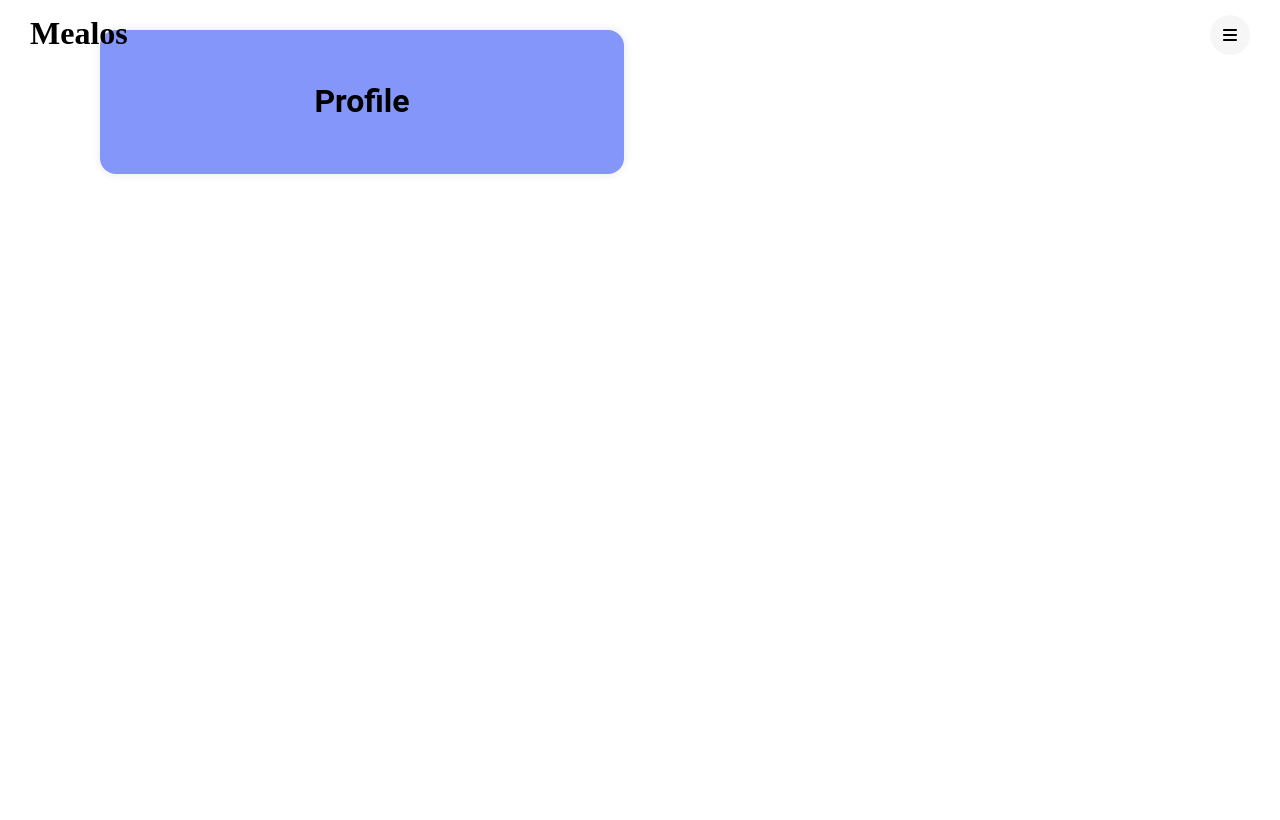
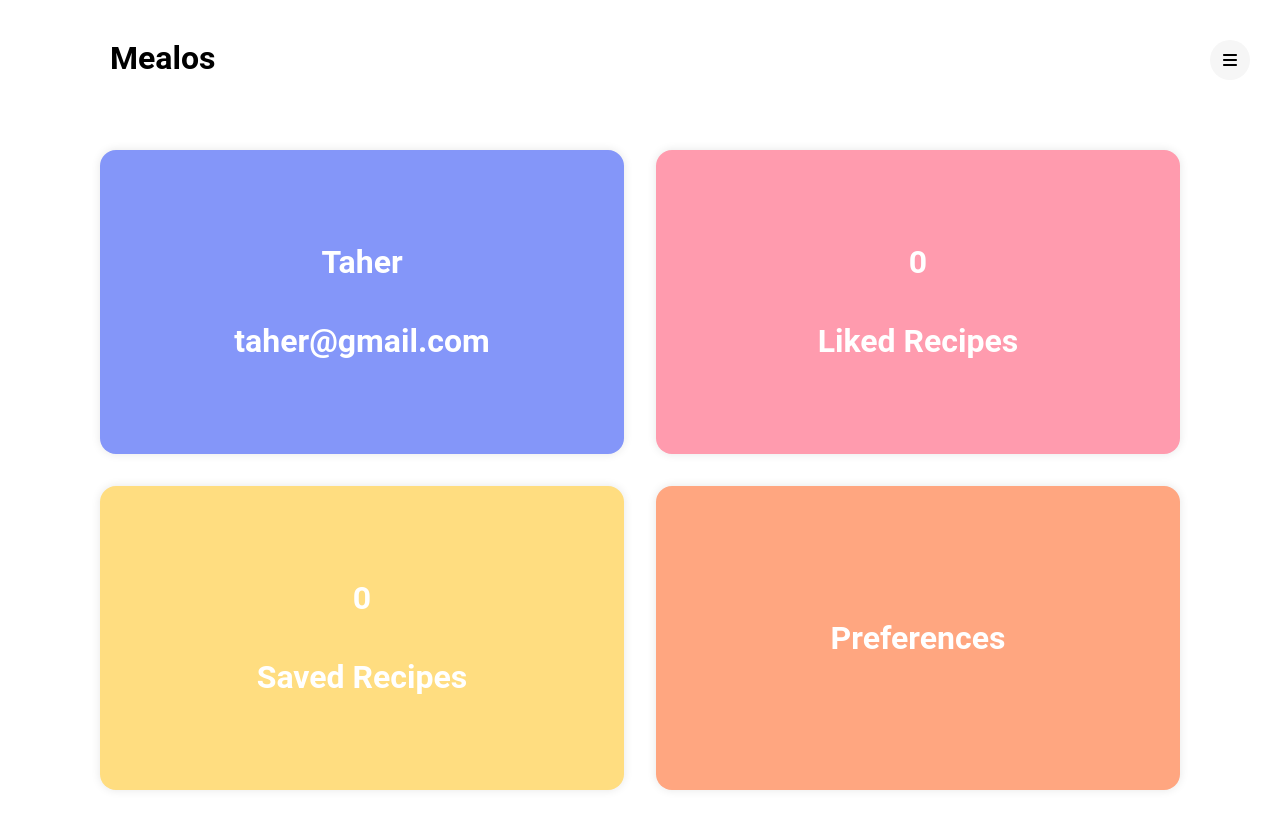
Before and after one commit to nawresncib12/pfa-front, a React (Create React App) app: page /profile in a window 1280 px wide. Built offline with nearby package versions, Linux system fonts and the light colour scheme.

Commit message:
feat: profile layout

```diff
--- a/src/auth/AuthContext.tsx
+++ b/src/auth/AuthContext.tsx
@@ -16,6 +16,8 @@ export type User = {
   email: string;
 
   preferences?: Preferences;
+  likedRecipes?: unknown[];
+  savedRecipes?: unknown[];
   // Add other user properties as needed
 };
 
--- a/src/components/atoms/Layout/Layout.style.tsx
+++ b/src/components/atoms/Layout/Layout.style.tsx
@@ -6,7 +6,6 @@ export const MOBILE_HORIZONTAL_PADDING = 50;
 export const Layout = styled.div`
   min-height: 100vh;
   width: 100%;
-  display: flex;
 `;
 
 export const Body = styled.div`
--- a/src/components/molecules/Header/Header.style.tsx
+++ b/src/components/molecules/Header/Header.style.tsx
@@ -1,21 +1,24 @@
 import styled from "styled-components";
+import {
+  HORIZONTAL_PADDING,
+  MOBILE_HORIZONTAL_PADDING,
+  VERTICAL_PADDING
+} from "../../atoms/Layout/Layout.style";
 
 type OverlayProps = {
   $isOpen: boolean;
 };
 
 export const Header = styled.div`
+  height: 60px;
+  display: flex;
+  justify-content: space-between;
   color: black;
-  font-family: Century Gothic;
   padding: 5px;
   text-align: center;
-  position: absolute;
-  left: 0px;
-  right: 0px;
-  top: 0px;
-  h1: {
-    left: 2px;
-    margin: 0;
+  padding: ${VERTICAL_PADDING}px ${MOBILE_HORIZONTAL_PADDING}px;
+  @media (min-width: ${({ theme }) => theme.breakpoints.sm}px) {
+    padding: ${VERTICAL_PADDING}px ${HORIZONTAL_PADDING}px;
   }
 `;
 export const Button = styled.div`
@@ -32,13 +35,12 @@ export const Button = styled.div`
   width: 24px;
   height: 24px;
   right: 20px;
-  position: absolute;
   cursor: pointer;
   position: fixed;
 `;
 
 export const Overlay = styled.div<OverlayProps>`
-  position: absolute;
+  position: sticky;
   display: flex;
   justify-content: center;
   align-items: center;
--- a/src/components/molecules/Header/Header.tsx
+++ b/src/components/molecules/Header/Header.tsx
@@ -17,8 +17,7 @@ const Header = () => {
   return (
     <div>
       <S.Header>
-        <h1 style={{ margin: 10, left: "20px", position: "absolute" }}>Mealos</h1>
-
+        <h1 style={{ margin: 10, left: "20px" }}>Mealos</h1>
         <S.Button onClick={manageHeader}>
           {isOpen ? <FontAwesomeIcon icon={faClose} /> : <FontAwesomeIcon icon={faBars} />}
         </S.Button>
--- a/src/pages/profile/Profile.styles.ts
+++ b/src/pages/profile/Profile.styles.ts
@@ -4,13 +4,15 @@ export const ProfileContainer = styled.div`
   display: grid;
   grid-template-columns: 1fr;
   gap: 2rem;
+  min-height: 80vh;
 
   @media (min-width: 768px) {
     grid-template-columns: 1fr 1fr;
+    grid-template-rows: 1fr 1fr;
   }
 `;
 
-export const ProfileCard = styled.div<{ backgroundColor: string }>`
+export const ProfileCard = styled.div<{ backgroundColor: string; color?: string }>`
   display: flex;
   flex-direction: column;
   align-items: center;
@@ -18,5 +20,17 @@ export const ProfileCard = styled.div<{ backgroundColor: string }>`
   padding: 2rem;
   border-radius: 16px;
   background-color: ${({ backgroundColor }) => backgroundColor};
+  color: ${({ color }) => color || "white"};
   box-shadow: 0px 0px 10px rgba(0, 0, 0, 0.1);
+  transition: all 0.2s ease-in-out;
+
+  &:hover {
+    transform: scale(1.05);
+    box-shadow: 0px 0px 10px rgba(0, 0, 0, 0.2);
+  }
+
+  &:active {
+    transform: scale(1.02);
+  }
+  cursor: pointer;
 `;
--- a/src/pages/profile/Profile.tsx
+++ b/src/pages/profile/Profile.tsx
@@ -1,12 +1,38 @@
 import { useTheme } from "styled-components";
+import { User } from "../../auth/AuthContext";
 import * as S from "./Profile.styles";
 
+const mockUser: User = {
+  id: "1",
+  name: "Taher",
+  email: "taher@gmail.com",
+  preferences: undefined,
+  savedRecipes: [],
+  likedRecipes: []
+};
 const Profile = () => {
   const theme = useTheme();
+  const user = mockUser;
+
   return (
     <S.ProfileContainer>
       <S.ProfileCard backgroundColor={theme.colors.primary[500]}>
-        <h1>Profile</h1>
+        <h1>{user.name}</h1>
+        <h1>{user.email}</h1>
+      </S.ProfileCard>
+
+      <S.ProfileCard backgroundColor={theme.colors.pastels.darkPink}>
+        <h1>{user.likedRecipes?.length ?? 0}</h1>
+        <h1>Liked Recipes</h1>
+      </S.ProfileCard>
+
+      <S.ProfileCard backgroundColor={theme.colors.pastels.darkYellow}>
+        <h1>{user.savedRecipes?.length ?? 0}</h1>
+        <h1>Saved Recipes</h1>
+      </S.ProfileCard>
+
+      <S.ProfileCard backgroundColor={theme.colors.pastels.darkOrange}>
+        <h1>Preferences</h1>
       </S.ProfileCard>
     </S.ProfileContainer>
   );
```
